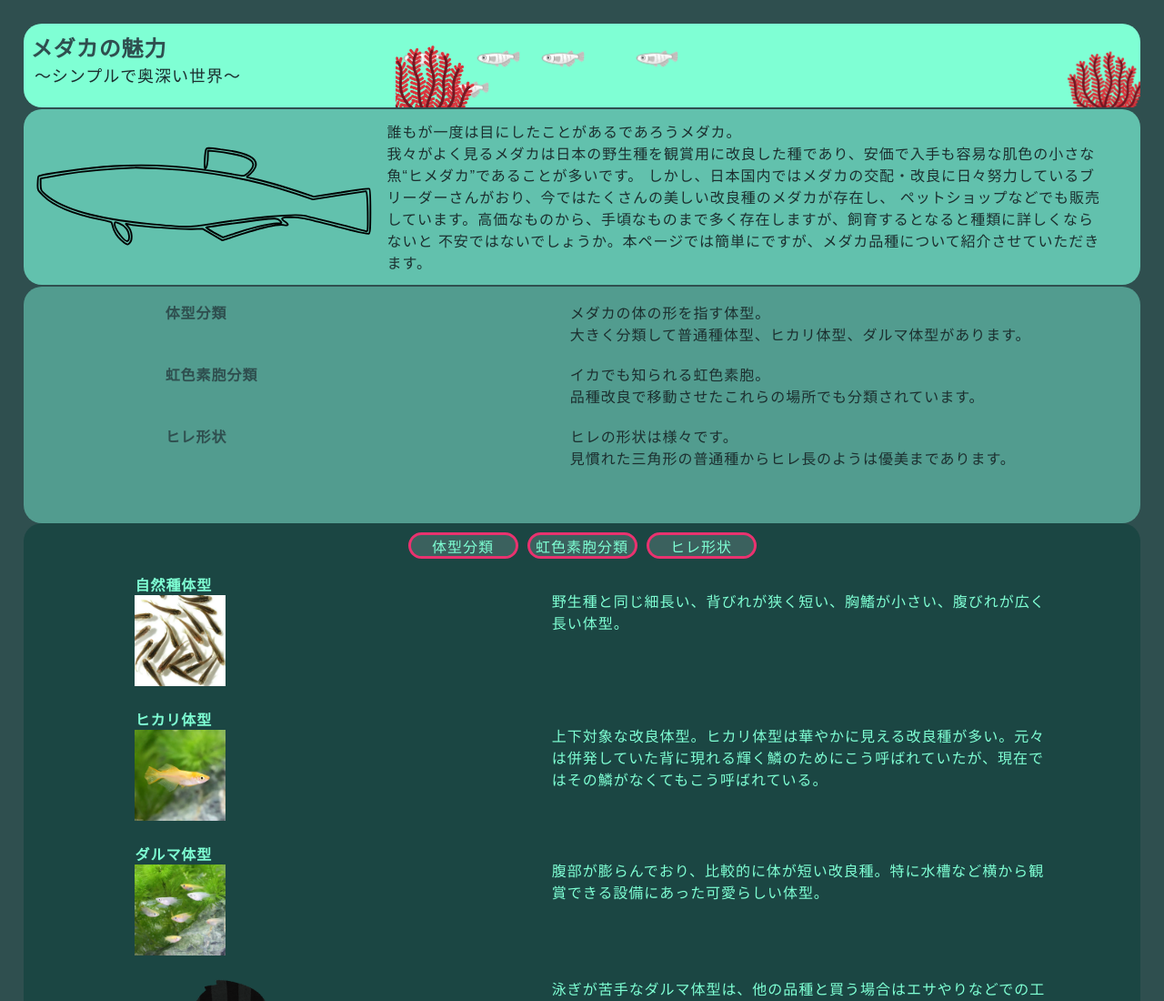
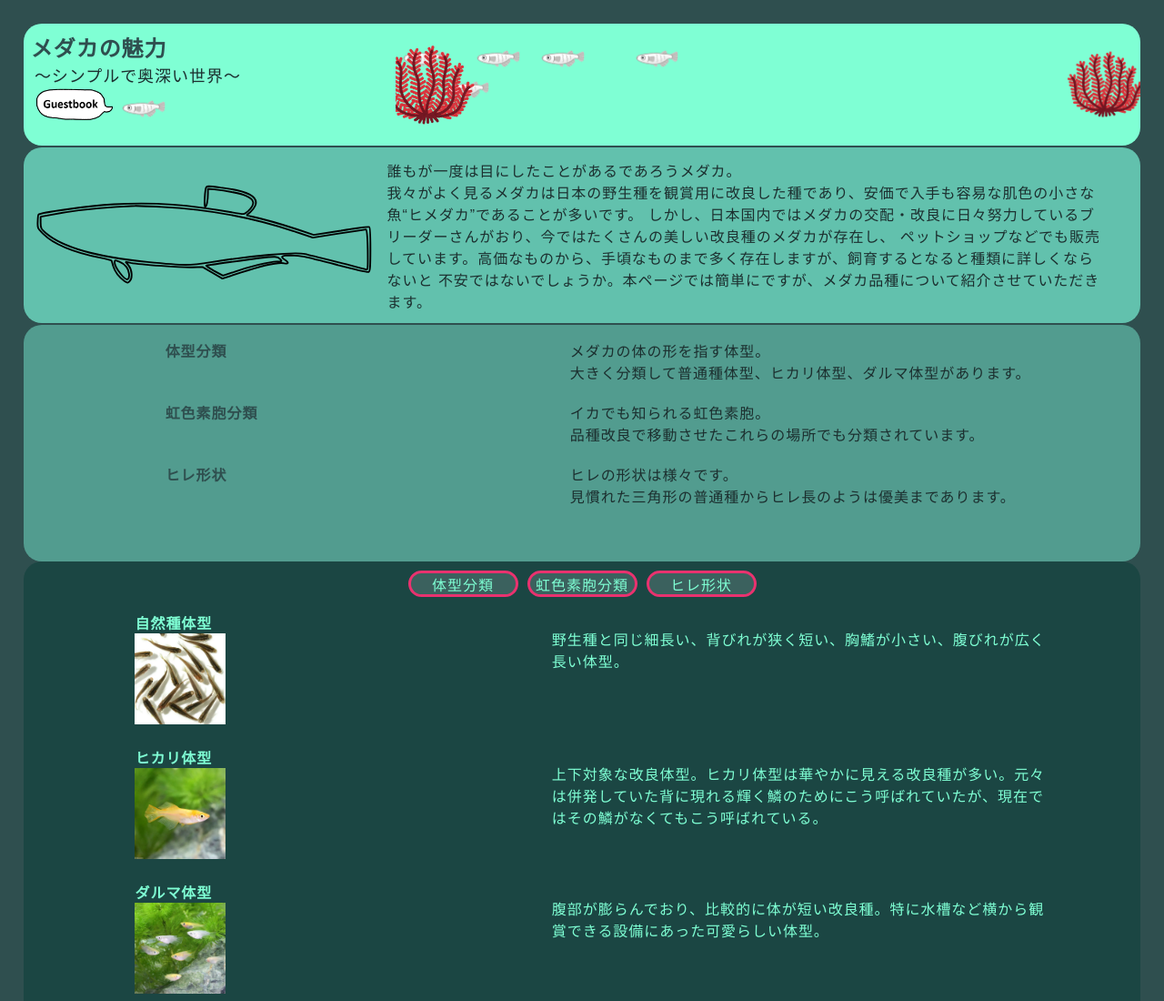
Before and after one commit to alkoyama/FavoriteThingsPage_test_20240516, a plain HTML site: page index.html in a window 1280 px wide. Shown: the top 1100 px of the page at 91% size. Drawn offline with Linux system fonts and the light colour scheme.

Commit message:
Update and rename 好きなことサイト.html to index.html
Guestbookへのリンクの追加
Indexへ名前変更

```diff
--- a/好きなことサイト.html
+++ b/index.html
@@ -1,4 +1,3 @@
-
 <!DOCTYPE html>
 <html lang="en">
 <head>
@@ -20,7 +19,10 @@
       <div class="header_text1">
         <a href="好きなことサイト.html">メダカの魅力</a><br>
       </div>
-      <div class="header_text2">～シンプルで奥深い世界～
+      <div class="header_text2">～シンプルで奥深い世界～<br>
+        <a href="./guestbook/guestbook.html"><img src="images/fukidashi_bw10.png" width="auto" height="40px"></a>
+        <a href="your_desired_link2.html"><img src="images/fish_medaka_character.png" width="auto" height="30px"></a>
+
       </div>
     </div>
 
```
